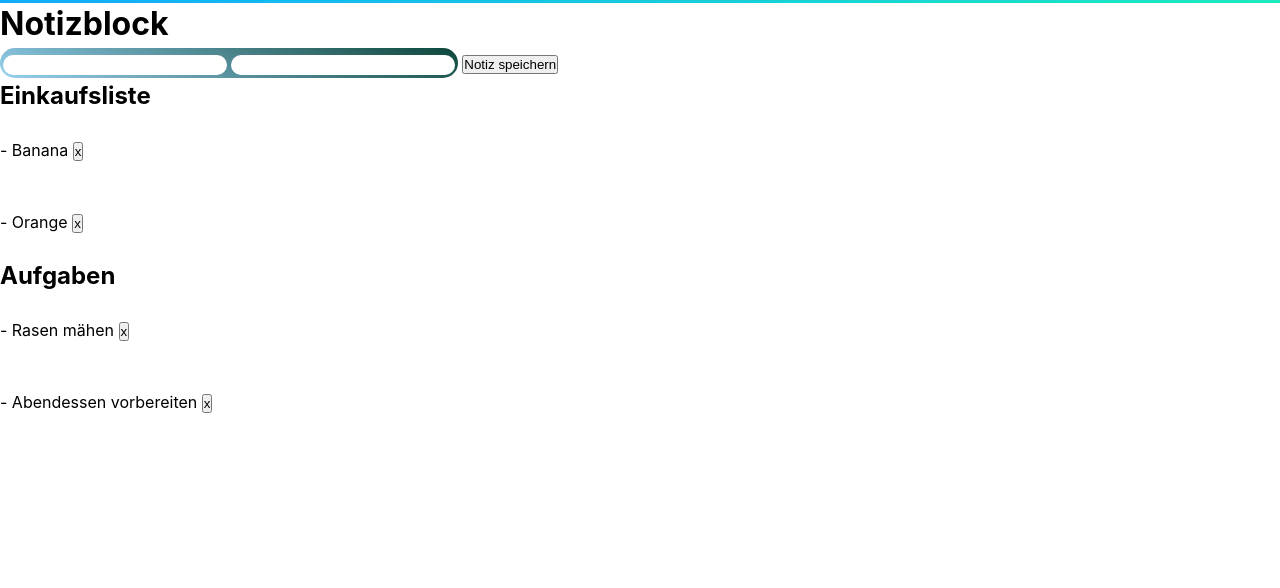
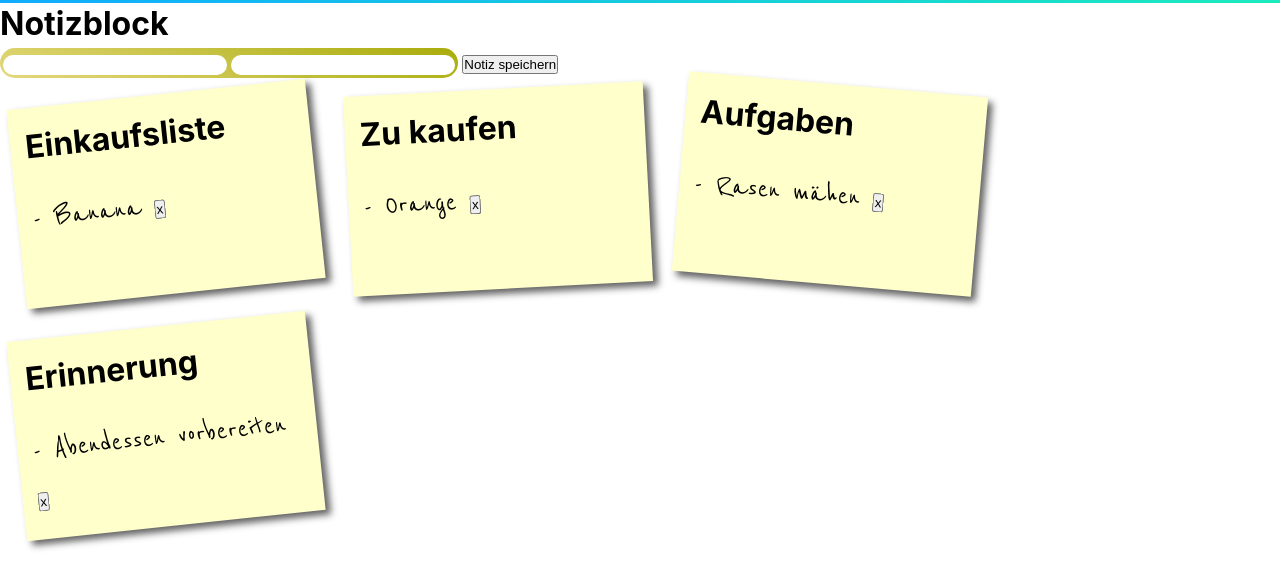
Before and after one commit to AnastasiaTsypkaykina/Notizblock, a plain HTML site: page index.html in a window 1280 px wide. Drawn offline with Linux system fonts and the light colour scheme.

Commit message:
made style of noteboxes

```diff
--- a/index.html
+++ b/index.html
@@ -4,6 +4,7 @@
     <meta charset="UTF-8" />
     <meta name="viewport" content="width=device-width, initial-scale=1.0" />
     <script src="./script.js"></script>
+    <link href="https://fonts.googleapis.com/css2?family=Reenie+Beanie&display=swap" rel="stylesheet">
 
     <link rel="stylesheet" href="./style.css" />
     <link rel="stylesheet" href="./style/standard.css" />
@@ -17,6 +18,8 @@
     </span>
     <button onclick="addNote()" class="button-save">Notiz speichern</button>
 
-    <div id="content"></div>
+    <ul id="content">
+
+    </ul>
   </body>
 </html>
--- a/script.js
+++ b/script.js
@@ -1,5 +1,5 @@
 let notes = ["Banana", "Orange", "Rasen mähen", "Abendessen vorbereiten"];
-let notesTitle = ["Einkaufsliste", "", "Aufgaben", ""];
+let notesTitle = ["Einkaufsliste", "Zu kaufen", "Aufgaben", "Erinnerung"];
 
 function init() {
     getFromLocalStorage();
@@ -15,9 +15,9 @@ function renderNotes() {
 }
 
 function getNoteTemplate(indexNote) {
-  return `<h2 class="note-title">${notesTitle[indexNote]}</h2>
+  return `<li class="note-box"><a href="#"><h2 class="note-title">${notesTitle[indexNote]}</h2>
     <br><p class="note">- ${notes[indexNote]}
-    <button onclick="deleteNote(${indexNote})" class="button-delete"> x </button> </p><br>`;
+    <button onclick="deleteNote(${indexNote})" class="button-delete"> x </button> </p></a></li><br>`;
 }
 function addNote() {
   let noteInputRef = document.getElementById("note-input");
--- a/style.css
+++ b/style.css
@@ -1,7 +1,7 @@
 .input {
 	position:relative;
 
-	background: linear-gradient(21deg, #96d0ef, #0d463a);
+	background: linear-gradient(21deg, #e4d87c, #a9ac0b);
 	padding: 3px;
 	display: inline-block;
 	border-radius: 9999em;
@@ -42,3 +42,56 @@ html::after {
 	left:0;
 	top:0;
 }
+h2 {
+  font-weight: bold;
+  font-size: 2rem;
+}
+p {
+  font-family: 'Reenie Beanie';
+  font-size: 2rem;
+}
+ul,li{
+  list-style:none;
+}
+ul{
+  display: flex;
+  flex-wrap: wrap;
+  justify-content: flex-start;
+  padding-top: 15 px;
+}
+ul li a{
+  text-decoration:none;
+  color:#000;
+  background:#ffc;
+  display:block;
+  height:200px;
+  width:300px;
+  padding:15px;
+  box-shadow: 5px 5px 7px rgba(33,33,33,.7);
+  transform: rotate(-6deg);
+  transition: transform .15s linear;
+}
+ul li{
+  margin:1em;
+}
+ul li:nth-child(even) a{
+  transform:rotate(4deg);
+  position:relative;
+  top:5px;
+}
+ul li:nth-child(3n) a{
+  transform:rotate(-3deg);
+  position:relative;
+  top:-5px;
+}
+ul li:nth-child(5n) a{
+  transform:rotate(5deg);
+  position:relative;
+  top:-10px;
+}
+ul li a:hover,ul li a:focus{
+  box-shadow:10px 10px 7px rgba(0,0,0,.7);
+  transform: scale(1.1);
+  position:relative;
+  z-index:5;
+}
```
